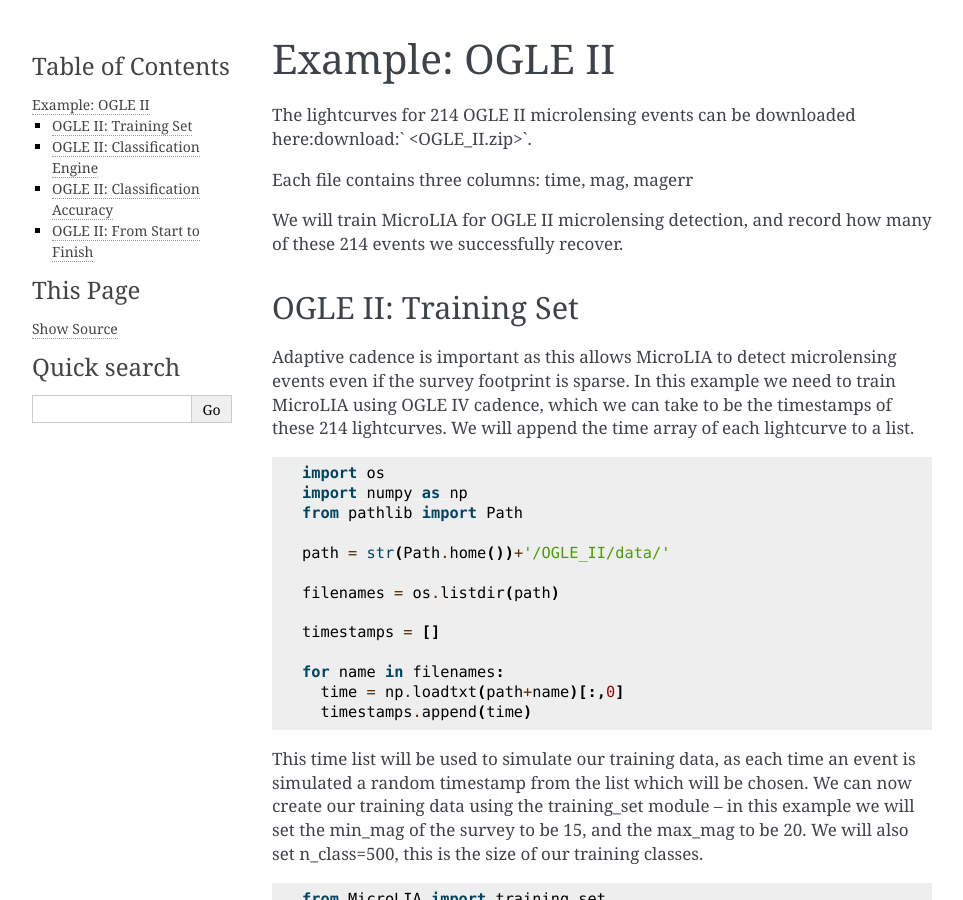
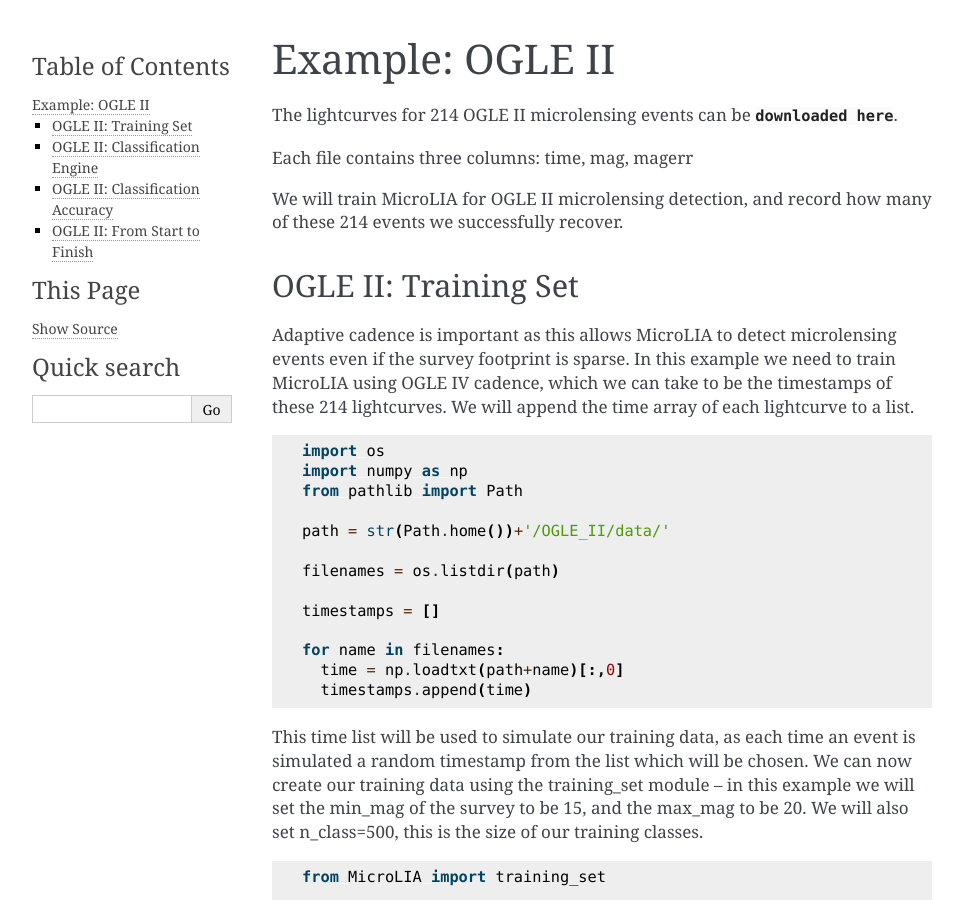
Before and after one commit to Professor-G/MicroLIA, a Sphinx documentation site: the page built from docs/source/Examples.rst, in a window 1280 px wide and 900 px high. Shown: the whole window, without its empty margins (148-1111 px from the left). Built offline with Sphinx 7.4.7, drawn with Linux system fonts in a browser that asks for light colours; pages that are not in the unit, such as notebooks, are missing from menus.

Commit message:
adding data for example

```diff
--- a/docs/source/Examples.rst
+++ b/docs/source/Examples.rst
@@ -2,7 +2,7 @@
 
 Example: OGLE II
 ==================
-The lightcurves for 214 OGLE II microlensing events can be downloaded here:download:` <OGLE_II.zip>`.
+The lightcurves for 214 OGLE II microlensing events can be :download:`downloaded here <OGLE_II.zip>`.
 
 Each file contains three columns: time, mag, magerr
 
```
